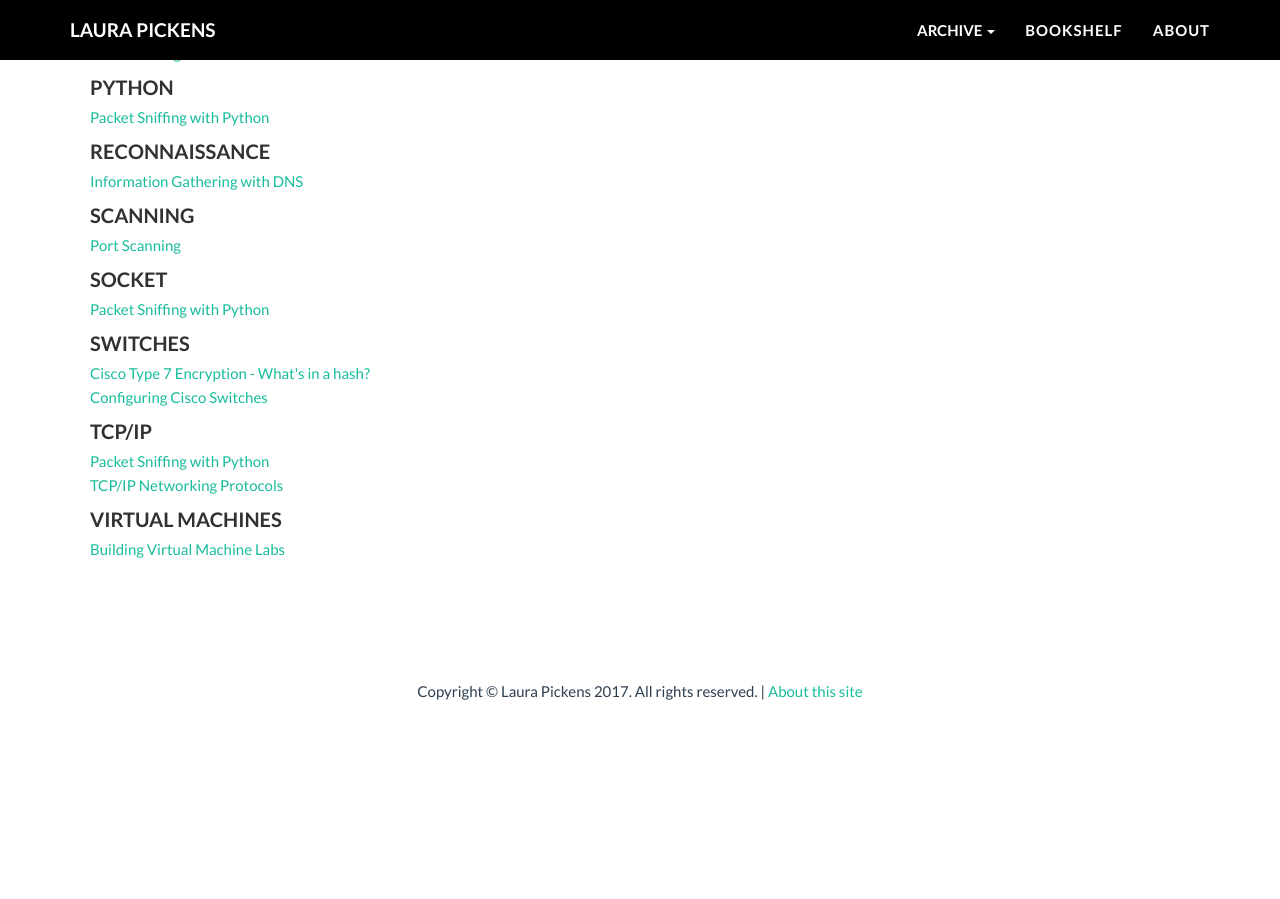
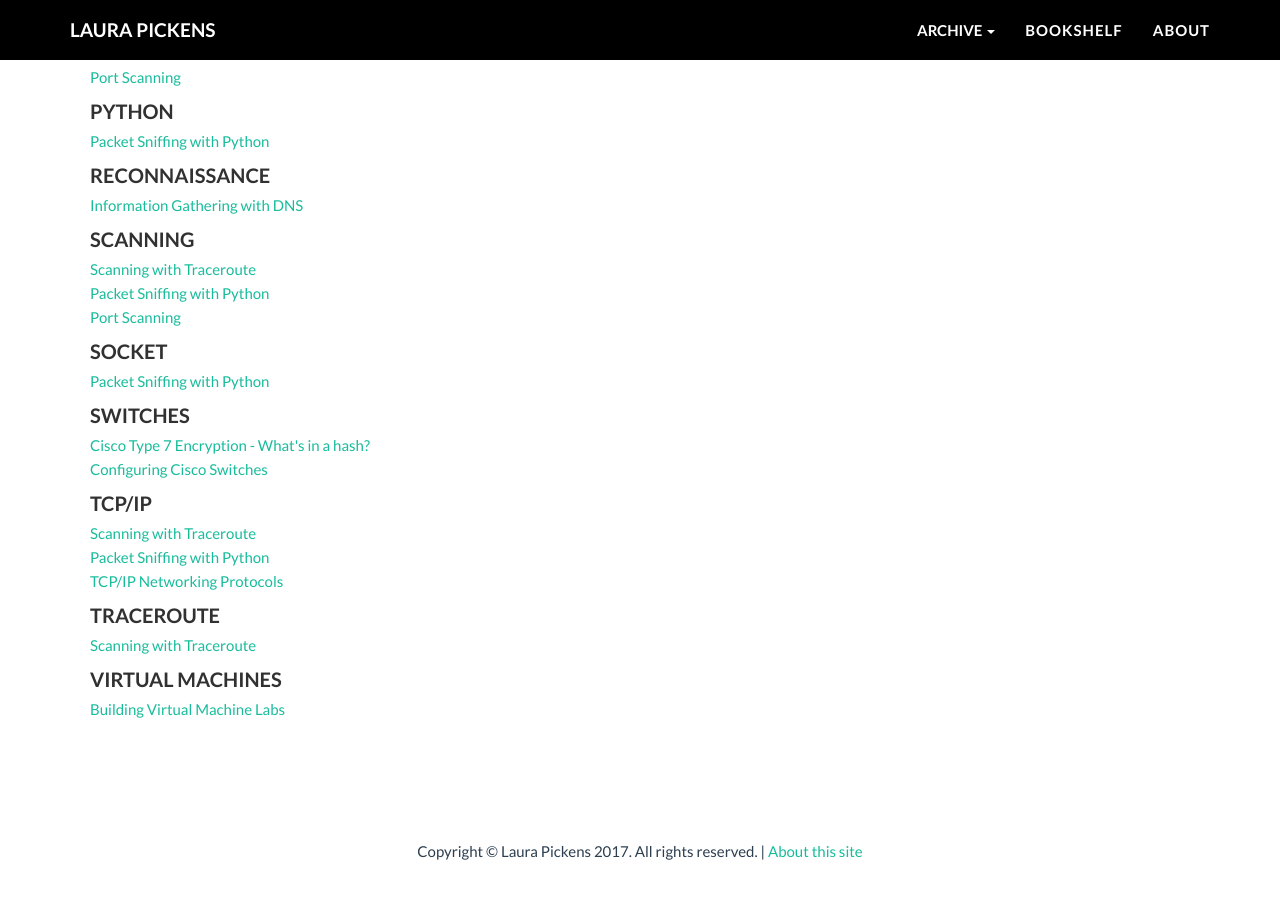
Before and after one commit to lpickens03/lpickens03.github.io, a Jekyll site: the page built from tag.md, in a window 1280 px wide and 900 px high, scrolled down 2523 px. Built offline with Jekyll 4.4.1, drawn with Linux system fonts in a browser that asks for light colours; nearby versions of some CDN libraries; some web fonts are replaced; before the commit the page ends 3325 px from its top, so only the background shows below that; some of the changed lines change nothing that is shown; some of the changed text lies outside the part shown.

Commit message:
Traceroute blog post

```diff
--- a/_posts/2017-10-01-python_packet_sniffer.md
+++ b/_posts/2017-10-01-python_packet_sniffer.md
@@ -2,7 +2,7 @@
 layout: post
 type: Project
 category: Projects
-tags: [lab, python, socket, tcp/ip]
+tags: [lab, python, socket, tcp/ip, scanning]
 title: Packet Sniffing with Python
 ---
 
--- /dev/null
+++ b/_posts/2017-10-10-traceroute.md
@@ -0,0 +1,69 @@
+---
+layout: post
+type: Project
+category: Projects
+tags: [lab, traceroute, tcp/ip, scanning]
+title: Scanning with Traceroute
+---
+
+Traceroute is a tool most network and system administrators are familiar with and comes installed on most operating systems by default. Traceroute allows you to follow the path a packet takes through a network, identify any routers or other devices along that packet's path, and determine the network latency between devices on that path. These capabilities are obviously pretty handy for debugging a network. However, from an attacker's perspective this tool is also useful for mapping a private network in order to identify potential targets for exploitation.
+
+<h2>How Traceroute Works</h2>
+The network layer (layer 3 in the OSI model) is responsible for routing data between physical networks. There are a couple common protocols you see at this layer including ARP, IPv4, IPv6, ICMP, and ICMPv6. Traceroute takes advantage of the nature of IP (Internet Protocol) and ICMP packets to gather data on the network. IP packets all have an IP header. In this header, there are a variety of fields used to help a packet reach the correct destination. The IP header is shown below:
+
+	 0                   1                   2                   3
+	 0 1 2 3 4 5 6 7 8 9 0 1 2 3 4 5 6 7 8 9 0 1 2 3 4 5 6 7 8 9 0 1
+	 +-+-+-+-+-+-+-+-+-+-+-+-+-+-+-+-+-+-+-+-+-+-+-+-+-+-+-+-+-+-+-+-+
+	 |Version|  IHL  |Type of Service|          Total Length         |
+	 +-+-+-+-+-+-+-+-+-+-+-+-+-+-+-+-+-+-+-+-+-+-+-+-+-+-+-+-+-+-+-+-+
+	 |         Identification        |Flags|      Fragment Offset    |
+	 +-+-+-+-+-+-+-+-+-+-+-+-+-+-+-+-+-+-+-+-+-+-+-+-+-+-+-+-+-+-+-+-+
+	 |  Time to Live |    Protocol   |         Header Checksum       |
+	 +-+-+-+-+-+-+-+-+-+-+-+-+-+-+-+-+-+-+-+-+-+-+-+-+-+-+-+-+-+-+-+-+
+	 |                       Source Address                          |
+	 +-+-+-+-+-+-+-+-+-+-+-+-+-+-+-+-+-+-+-+-+-+-+-+-+-+-+-+-+-+-+-+-+
+	 |                    Destination Address                        |
+	 +-+-+-+-+-+-+-+-+-+-+-+-+-+-+-+-+-+-+-+-+-+-+-+-+-+-+-+-+-+-+-+-+
+	 |                    Options                    |    Padding    |
+	 +-+-+-+-+-+-+-+-+-+-+-+-+-+-+-+-+-+-+-+-+-+-+-+-+-+-+-+-+-+-+-+-+
+
+Traceroute primarily utilizes the Time to Live (TTL) field in this header. The TTL field defines the number of routers the packet can traverse (hops) before it is discarded. TTL is defined when a packet is created and decremented by 1 each time a packet is forwarded by a router. If TTL hits 0, the router drops the packet and uses ICMP to inform the packet's sender that the packet's TTL has been exceeded. Without TTL, a packet would be forwarded around the network in a never ending loop if its destination is unavailable or the path to the destination is misconfigured. A network without TTL would slowly accrue these rogue packets until eventually the network runs out of bandwidth, triggering a denial of service condition. Shown below is a snapshot of an IP header in Wireshark that shows the TTL field:
+
+<img src="/images/posts/2017-10-10/wireshark_ip_ttl.png" alt="Wireshark IP Header"/>
+
+Traceroute takes advantage of the fact that when TTL expires the router will always inform the original sender. This response will include a source address corresponding the address of the router where the packet died. So in order to find all the hops between the sender and destination, traceroute need only send packets to the destination with a range of TTL sizes between 1 and a large enough number n until the final destination is reached and a TTL exceeded response is not returned.
+
+<h2>Traceroute in Action</h2>
+Traceroute takes a source address (the host its running on), a destination address, and an invalid destination UDP port (between 33,434 and 33,534) and crafts UDP echo request packets with a gradually increasing TTL (starting at 1 and increasing by 1). As each UDP packet's TTL is exceeded, traceroute records the source address of the response as well as the time it took for that router to respond. Below shows you traceroute run on Google's IP address, you can see that there appear to be 5 routers (or similar device) between my Kali VM and Google's server.
+
+<img src="/images/posts/2017-10-10/trcrt_google_ip.png" alt="Traceroute to Google"/>
+
+You can watch traceroute in action with Wireshark to see what's happening behing the scenes. Below you can see that after traceroute is run on the 75.114.81.1 destination, it begins to send sets of packets with incrementing TTLs and invalid UDP ports:
+
+<img src="/images/posts/2017-10-10/wireshark_start_trcrt.png" alt="Wireshark Traceroute UDP Packets"/>
+
+Eventually, it begins to receive "time-to-live exceeded" ICMP responses complete with the source address of interest from the responding routers:
+
+<img src="/images/posts/2017-10-10/wireshark_ttl_trcrt.png" alt="Wireshark Traceroute TTL Exceeded"/>
+
+Finally, the traceroute command completes when the UDP packets with TTL set high enough reach the destination which then responds with destination unreachable (port unreachable) ICMP packets since the IP address is reachable but not the invalid UDP port:
+
+<img src="/images/posts/2017-10-10/wireshark_icmp_trcrt.png" alt="Wireshark Traceroute ICMP Invalid Port"/>
+
+<h2>Traceroute through a Firewall</h2>
+Since traceroute by default relies pretty heavily on a set of UDP ports and ICMP, it is pretty straightforward to block its scan from getting into or out of the network. Indeed most firewalls with any type of semi-decent configuration should block these ports by default. Below you can see how a firewall configured to block some ICMP ports (pings) and UDP ports (everything except DNS) can trip up traceroute:
+
+<img src="/images/posts/2017-10-10/trcrt_fail.png" alt="Traceroute Blocked By Firewall"/>
+
+Above you can see that my pseudo firewall (it's really a CentOS box with iptables setup) responds to TTL 1 without a problem but blocks any packets with a higher life expectancy from getting back to traceroute. Traceroute then is stuck waiting forever for a response (trying to account for network latency).
+
+Is that it for traceroute? Of course not. Firewalls have to let <i>something</i> through otherwise the network is pretty useless. Instead of relying on invalid UDP ports, you can use a port you know that the firewall lets through. In my lab's case, a good option is TCP 80 since I have a web server set up on the other side of the firewall which I want external users to be able to access. All I need to do is add the tcp flag to traceroute. It selects port 80 by default, but I could set it to any TCP port. Traceroute then does the same old trick with TTL, but with a TCP "SYN" packet instead which gets through the firewall without issue:
+
+<img src="/images/posts/2017-10-10/trcrt_tcp.png" alt="Traceroute on TCP"/>
+
+You can see that traceroute was able to complete the path. My lab's network isn't that exciting as it only has one hop over the external router to the web server, but it demonstrates the point. This scan still relies on that "time-to-live exceeded" ICMP response, it just uses a different flavor of packet to poke the network. In general, it is not considered wise to completely block these ICMP responses as TTL is pretty essential and without it things tend to break.
+
+From a defensive perspective, I wouldn't bend over backwards trying to block these kinds of scans from getting into your network. It's important to remember that traceroute is a tool your own team uses to debug network issues. Honestly, if your network's primary defenses rely on the fact that the adversary doesn't have a complete list of the IP addresses in your network, you are doing security wrong.
+
+<h2>References</h2>
+<i>Practical Packet Analysis</i>, 3rd Edition, Chris Sanders, 2017
```
Also changed, not shown: images/posts/2017-10-10/trcrt_fail.png (added), images/posts/2017-10-10/trcrt_google_ip.png (added), images/posts/2017-10-10/trcrt_tcp.png (added), images/posts/2017-10-10/wireshark_icmp_trcrt.png (added), images/posts/2017-10-10/wireshark_ip_ttl.png (added), images/posts/2017-10-10/wireshark_start_trcrt.png (added), images/posts/2017-10-10/wireshark_ttl_trcrt.png (added).
